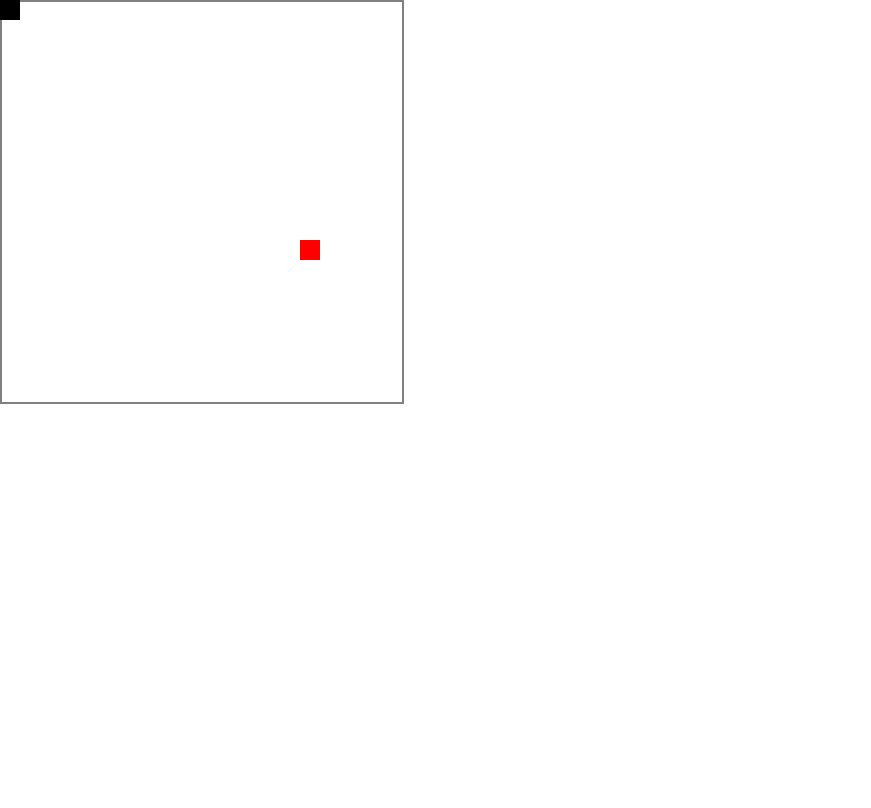
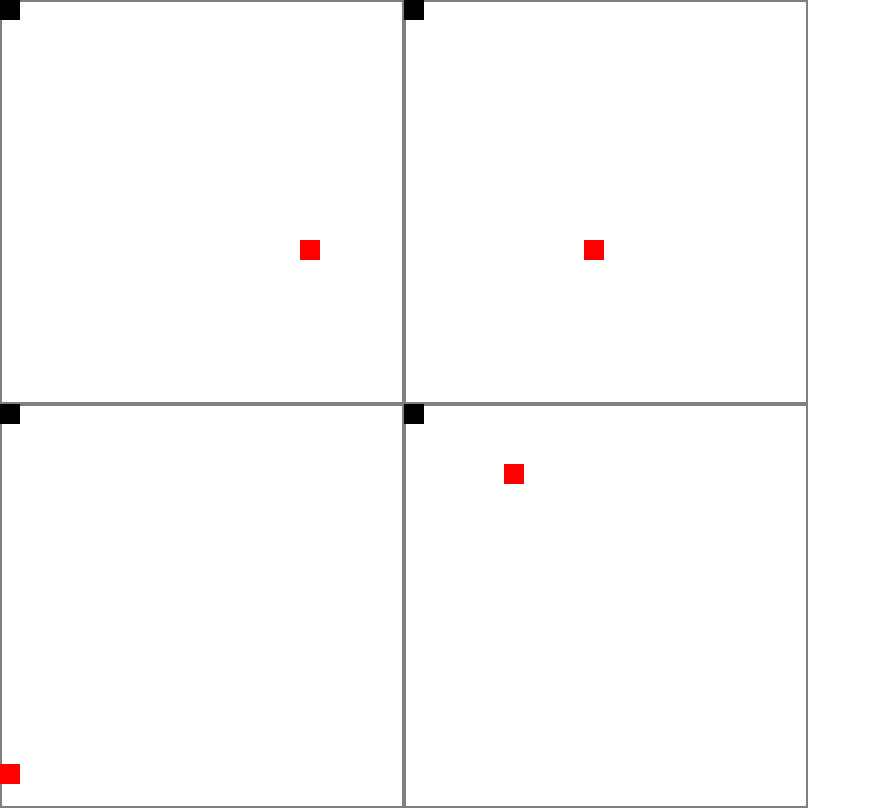
Before and after one commit to KimSickal/react-cardgame, a React (Create React App) app: page / in a window 1280 px wide. Shown: the whole page, without its empty margins (0-871 px from the left). Built offline with nearby package versions, Linux system fonts and the light colour scheme.

Commit message:
네개로 불림

```diff
--- a/src/App.css
+++ b/src/App.css
@@ -1,5 +1,4 @@
 .App {
-	width: 100%;
-	height: 100%;
+	position: relative;
 	text-align: center;
 }
--- a/src/App.tsx
+++ b/src/App.tsx
@@ -5,14 +5,68 @@ import {
 	GridContainer,
 } from './containers';
 
+import {
+	createStore,
+	applyMiddleware,
+} from 'redux';
+
+import {
+	Provider,
+} from 'react-redux';
+
+import thunk from 'redux-thunk';
+
+import {
+	reducers,
+} from './reducers';
+
 import './App.css';
 
 export class App extends React.Component {
 	public render() {
 		return (
-			<div className="App">
-				<KeyboardHandlerContainer/>
-				<GridContainer/>
+			<div
+				style={{
+					display: 'flex',
+					flexDirection: 'row',
+				}}
+			>
+				<div>
+					<Provider
+						store={createStore(reducers, applyMiddleware(thunk))}
+					>
+						<div className="App">
+							<KeyboardHandlerContainer/>
+							<GridContainer/>
+						</div>
+					</Provider>
+					<Provider
+						store={createStore(reducers, applyMiddleware(thunk))}
+					>
+						<div className="App">
+							<KeyboardHandlerContainer/>
+							<GridContainer/>
+						</div>
+					</Provider>
+				</div>
+				<div>
+					<Provider
+						store={createStore(reducers, applyMiddleware(thunk))}
+					>
+						<div className="App">
+							<KeyboardHandlerContainer/>
+							<GridContainer/>
+						</div>
+					</Provider>
+					<Provider
+						store={createStore(reducers, applyMiddleware(thunk))}
+					>
+						<div className="App">
+							<KeyboardHandlerContainer/>
+							<GridContainer/>
+						</div>
+					</Provider>
+				</div>
 			</div>
 		);
 	}
--- a/src/index.tsx
+++ b/src/index.tsx
@@ -2,32 +2,13 @@ import React from 'react';
 
 import ReactDOM from 'react-dom';
 
-import {
-	createStore,
-	applyMiddleware,
-} from 'redux';
-
-import {
-	Provider,
-} from 'react-redux';
-
-import thunk from 'redux-thunk';
-
 import './index.css';
-
-import {
-	reducers,
-} from './reducers';
 
 import {
 	App,
 } from './App';
 
 ReactDOM.render(
-	<Provider
-		store={createStore(reducers, applyMiddleware(thunk))}
-	>
-		<App />
-	</Provider>,
+	<App />,
 	document.getElementById('root'),
 );
```
